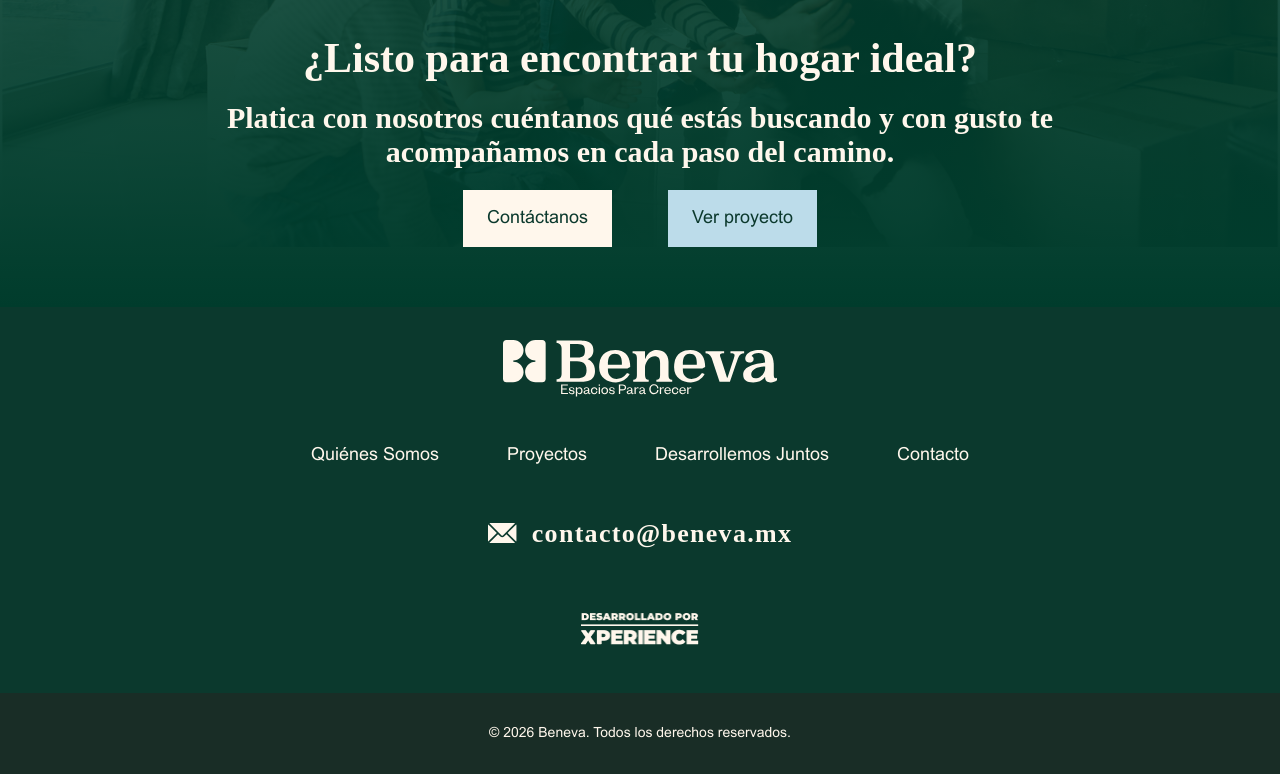
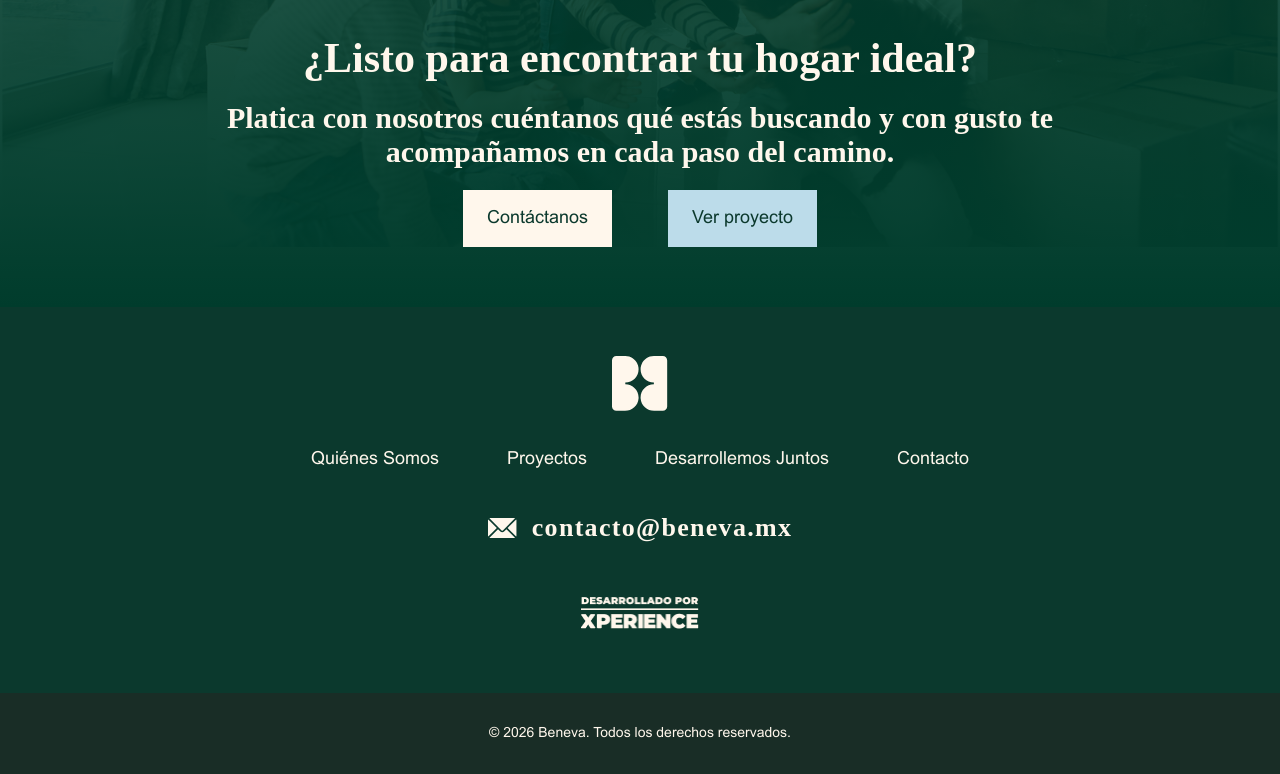
Before and after one commit to xperiencegroup/beneva-landing, a React (Vite) app: page / in a window 1280 px wide. Shown: the part 5480-6254 px from the top of the page. Built offline with nearby package versions, Linux system fonts and the light colour scheme; a web font is replaced by a local one.

Commit message:
Cambio de logo en footer

```diff
--- a/src/layout/components/footer.jsx
+++ b/src/layout/components/footer.jsx
@@ -1,14 +1,14 @@
 import { Link } from "react-router";
-import BenevaSloganCustom from "../../assets/images/icons/main/beneva-slogan-custom";
 import mailIcon from "../../assets/icons/commons/mailIcon.svg";
 import developedByXperience from "../../assets/images/icons/xperience/xperience.png";
+import LogoMain from "../../assets/images/icons/main/logo-main";
 
 export default function Footer() {
   return (
     <div className="flex flex-col w-full md:h-[467px] bg-verde-confianza">
-      <div className="flex flex-col justify-center items-center h-full max-md:px-[30px] py-[30px] gap-[20px] md:gap-[clamp(14px,2.344vw,30px)]">
+      <div className="flex flex-col justify-center items-center h-full max-md:px-[30px] py-[30px] gap-[20px]">
         {/* Logo */}
-        <BenevaSloganCustom className="w-[173px] md:w-[clamp(127px,21.484vw,275px)] text-beige-hogar" />
+        <LogoMain className="w-[56px] text-beige-hogar" />
 
         <div className="flex max-md:flex-col gap-[20px] md:gap-[clamp(9px,1.563vw,20px)] max-md:w-full">
           <Link
```
